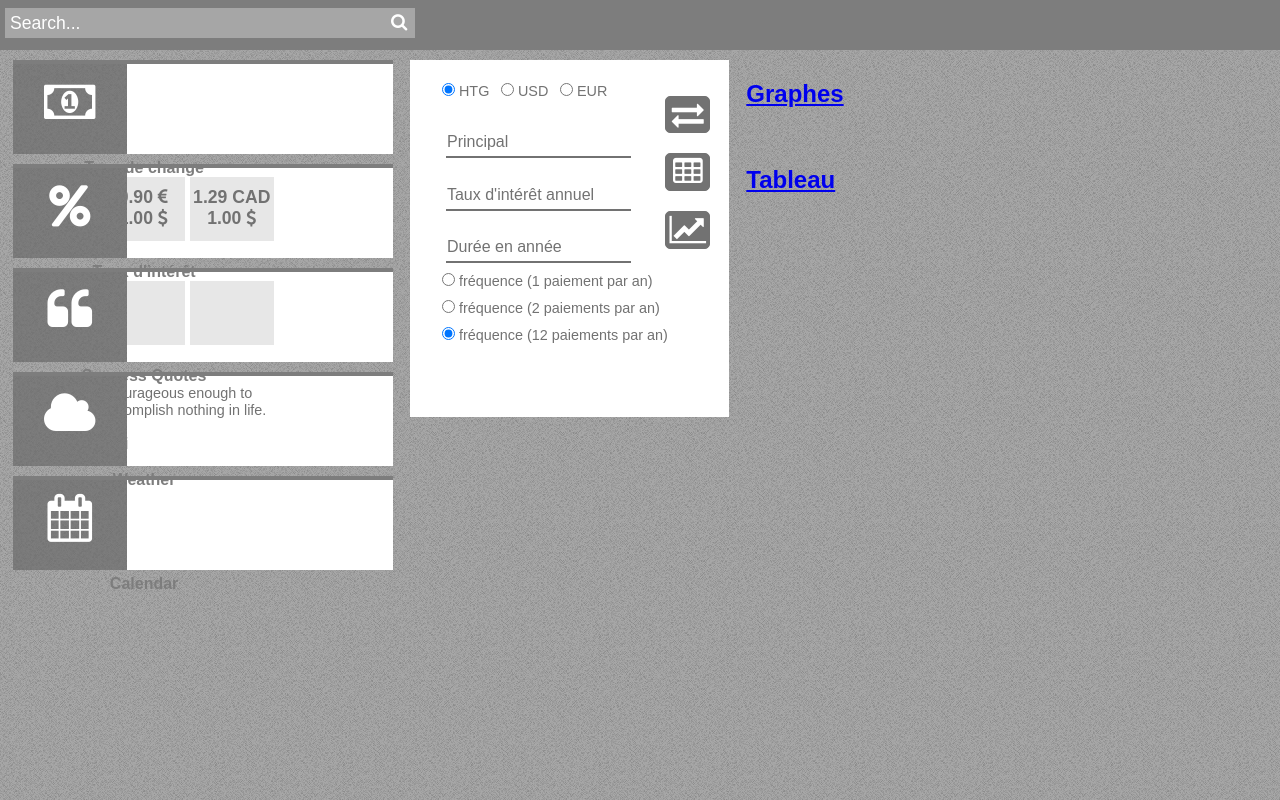
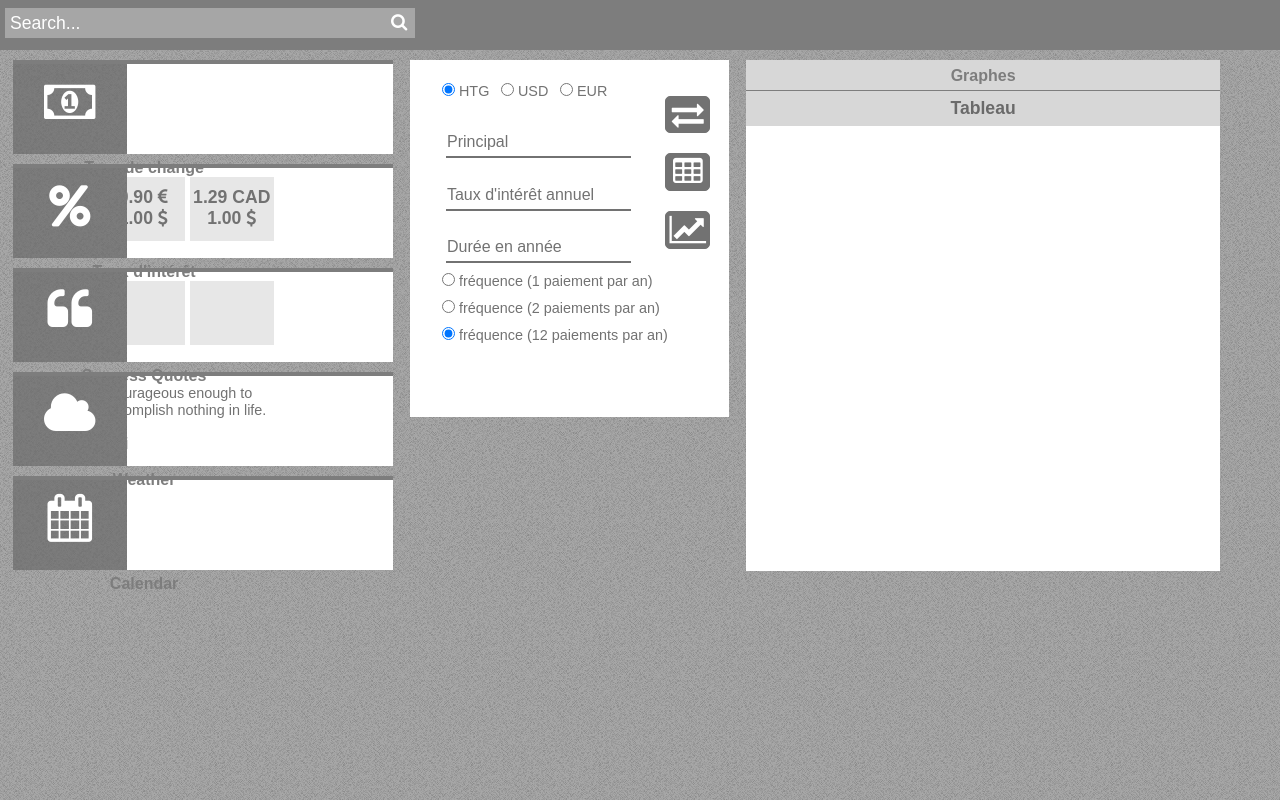
Before and after one commit to arnaudcasame/loanDashboard, a plain HTML site: page index.html in a window 1280 px wide. Both pictures are taken after a click on the link "Tableau". Drawn offline with nearby package versions, Linux system fonts and the light colour scheme.

Commit message:
Implements the css rules of the accordion container

```diff
--- a/css/style.css
+++ b/css/style.css
@@ -315,23 +315,10 @@ body div.container div#form_container div#bouton_container button span i.fa{
 
 body div#analyse #canvas-holder{
 	display: inline-block;
-	width: 500px;
+	width: 490px;
 	background-color: #FFF;
 	//border: 1px solid #727272;
-}
-
-body div#analyse #canvas-holder div#capholder caption{
-	display: block;
-	width: 100%;
-	background-color: #D7D7D7;
-	border-bottom: 1px solid #727272;
-	color: #727272;
-}
-
-body div#analyse #canvas-holder div#capholder caption span{
-	float: right;
-	margin-right: 1%;
-	cursor: pointer;
+	margin-right: 10px;
 }
 
 /****************************************
@@ -385,7 +372,7 @@ body div.container div#comparaison table#horizontal tr > td:last-child{
 ****************************************/
 
 body div#analyse table{
-	margin-top: 1%;
+	margin: 1% auto;
 	table-layout: fixed;
 	border-collapse: collapse;
 	max-width: 480px;
@@ -432,6 +419,9 @@ body table tbody tr td:hover{
 	        transform: scale(1.1, 1.1);
 }
 
+/*****************************************
+* Media Queries rules for responsiveness *
+*****************************************/
 @media screen and (max-width: 480px) {
 
 	body header#head div#search_contain{
@@ -602,11 +592,71 @@ body table tbody tr td:hover{
 
 }
 
+/***************************************
+****** Analyse container rules *********
+***************************************/
+
 body div#analyse{
 	display: inline-block;
 	position: relative;
 	margin-top: 60px;
 	margin-left: 1%;
+	background-color: #FFF;
+}
+
+body div#analyse section{
+	display: block;
+	width: 100%;
+	height: 30px;
+	margin: 0 auto;
+	overflow: hidden;
+}
+
+body div#analyse section:last-child{
+	border-top: 1px solid #7D7D7D;
+
+}
+
+body div#analyse section h2{
+	font-size: 1em;
+	font-weight: bold;
+	width: 100%;
+	line-height: 2em;
+	padding: 0;
+	margin: 0;
+	text-align: center;
+	background-color: #D7D7D7;
+	color: #7D7D7D;
+}
+
+body div#analyse section h2 a{
+	display: block;
+	width: 100%;
+	line-height: 2em;
+	text-decoration: none;
+	color: inherit;
+	outline: 0 none;
+}
+
+
+
+div#analyse section,
+div#analyse section h2
+{
+	-webkit-transition: all 1s ease;
+	transition: all 1s ease;
+}
+
+div#analyse section:target{
+	height: 30em;
+	background-color: #fff;
+	overflow-y: scroll;
+}
+
+div#analyse section:target h2
+{
+	font-size: 1.1em;
+	color: #6A6A6A;
 }
 
 body div.container div#comparaison{
```
